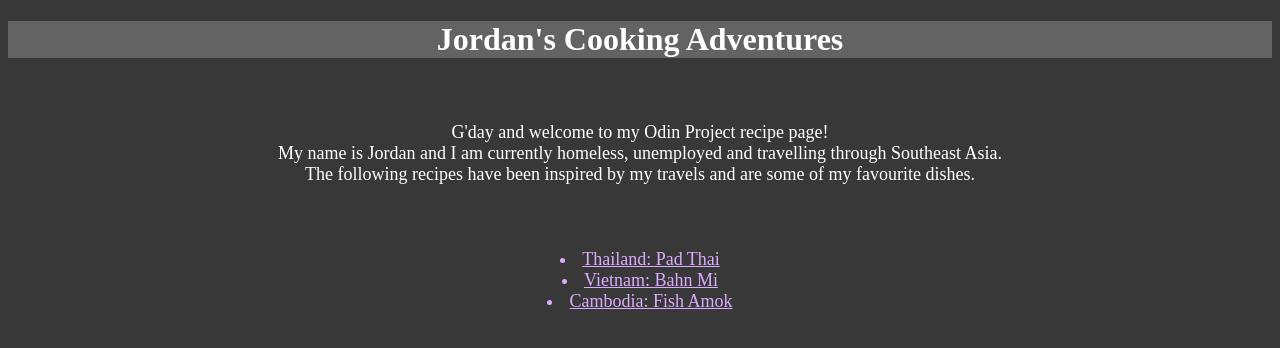
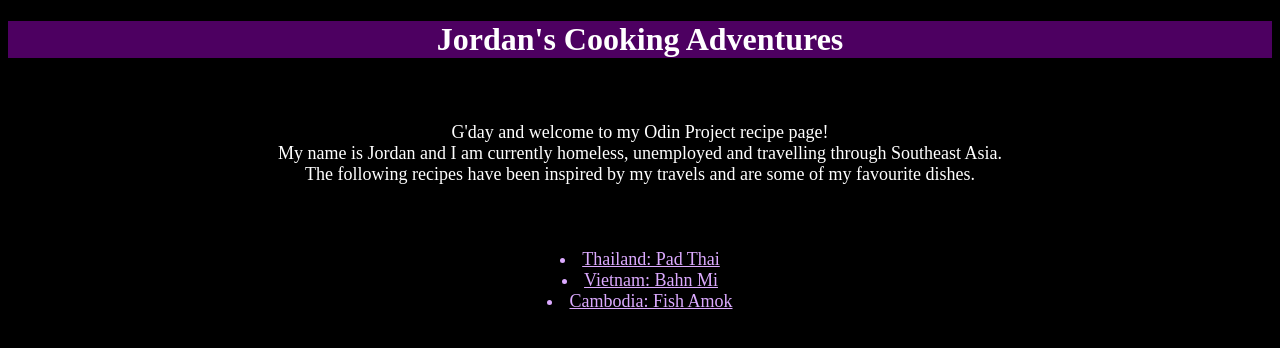
Before and after one commit to Jordancojp/odin-recipes, a plain HTML site: page index.html in a window 1280 px wide. Drawn offline with Linux system fonts and the light colour scheme.

Commit message:
Updated background colours

```diff
--- a/styles.css
+++ b/styles.css
@@ -1,9 +1,9 @@
 * {
-    background-color: rgb(56, 56, 56);
+    background-color: rgb(0, 0, 0);
 }
 
 h1 {
-    background-color: rgb(99, 99, 99);
+    background-color: rgb(77, 0, 97);
     font-size: 32px;
     color: white;
     font-weight: bold;
```
